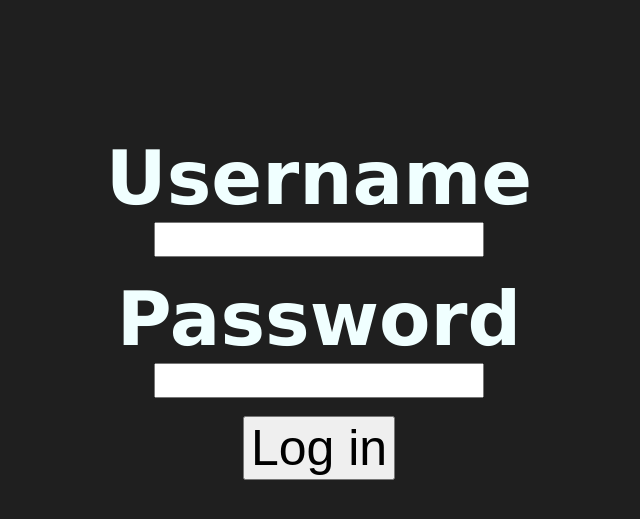
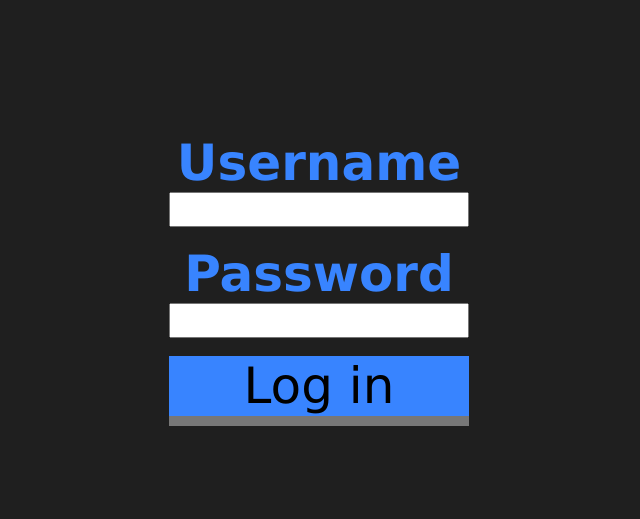
Before and after one commit to ceceayo/school-spotify-kloon, a Django app: page /accounts/login/ in a window 1280 px wide. Shown: the top 519 px of the page, without its empty margins (321-961 px from the left). Run offline with Django 4.2, Linux system fonts and the light colour scheme.

Commit message:
changed style (finalised for now)

```diff
--- a/site/spotifykloon/templates/registration/login.html
+++ b/site/spotifykloon/templates/registration/login.html
@@ -2,6 +2,28 @@
     <head>
         <style>
             body {background-color: rgb(31, 31, 31);}
+
+            .submit{
+                font-size:50px;
+                background-color:#3884ff;
+                border:5px;
+                width:300px;
+                font-family:Verdana,sans-serif;
+                transition:0.5s;
+                box-shadow:0 10px #777;
+            }
+            .submit:hover{
+                font-size:50px;
+                background-color:#1d498f;
+                border:5px;
+                width:300px;
+                font-family:Verdana,sans-serif;
+                transition:0.5s;
+            }
+            .submit:active{
+                box-shadow:0 5px #555;
+                transform:translateY(4px);
+            }
         </style>
     </head>
     <body>
@@ -14,18 +36,18 @@
             <br>
             <br>
         <form action="." method="post">
-        <b>  <label style="font-family: Verdana,sans-serif; color:azure; font-size:75px;" for="username">Username</label> </b>
+        <b>  <label style="font-family: Verdana,sans-serif; color:#3884ff; font-size:50px;" for="username">Username</label> </b>
             <br>
-            <input type="text" id="username" name="username" style="font-size:25px;">
+            <input type="text" id="username" name="username" style="font-size:25px; width:300px;">
             <br>
             <br>
-            <b> <label style="font-family: Verdana,sans-serif; color:azure; font-size:75px;" for="password">Password</label> </b>
+            <b> <label style="font-family: Verdana,sans-serif; color:#3884ff; font-size:50px;" for="password">Password</label> </b>
             <br>
-            <input type="password" id="password" name="password" style="font-size:25px;">
+            <input type="password" id="password" name="password" style="font-size:25px; width:300px;">
             <br>
             <br>
             {% csrf_token %}
-            <input type="submit" value="Log in"style="font-size:50px;">
+            <input type="submit" class="submit" value="Log in">
         </form>
         </center>
     </body>
```
